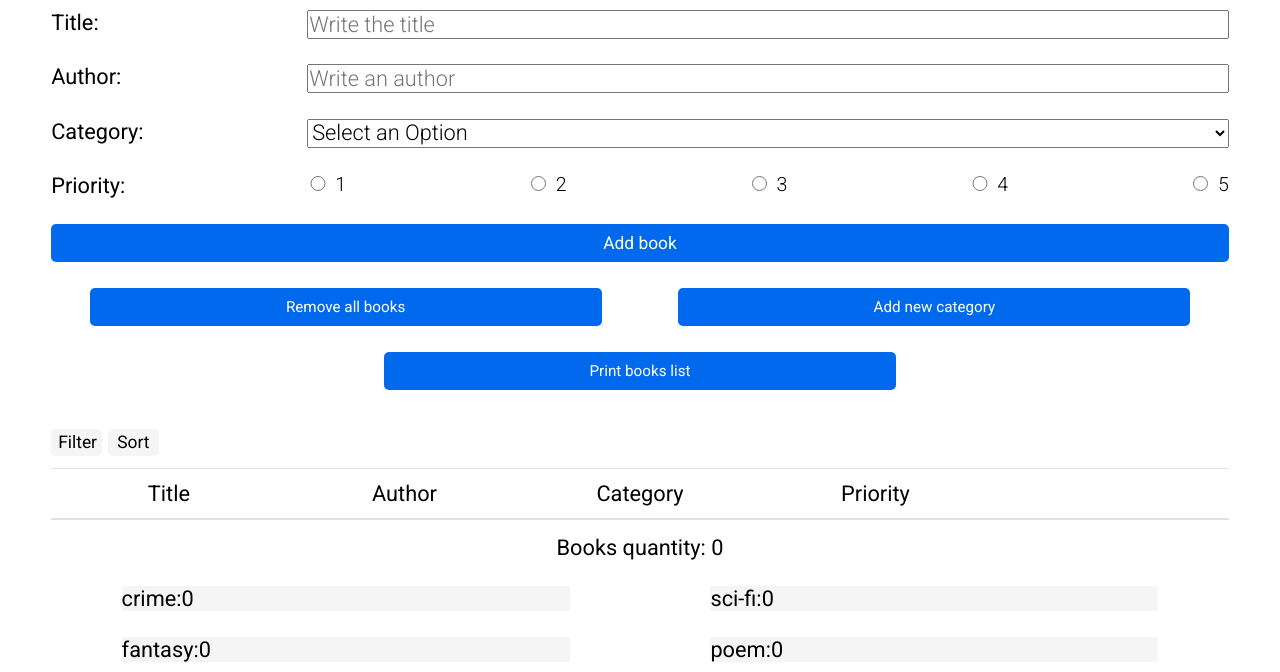
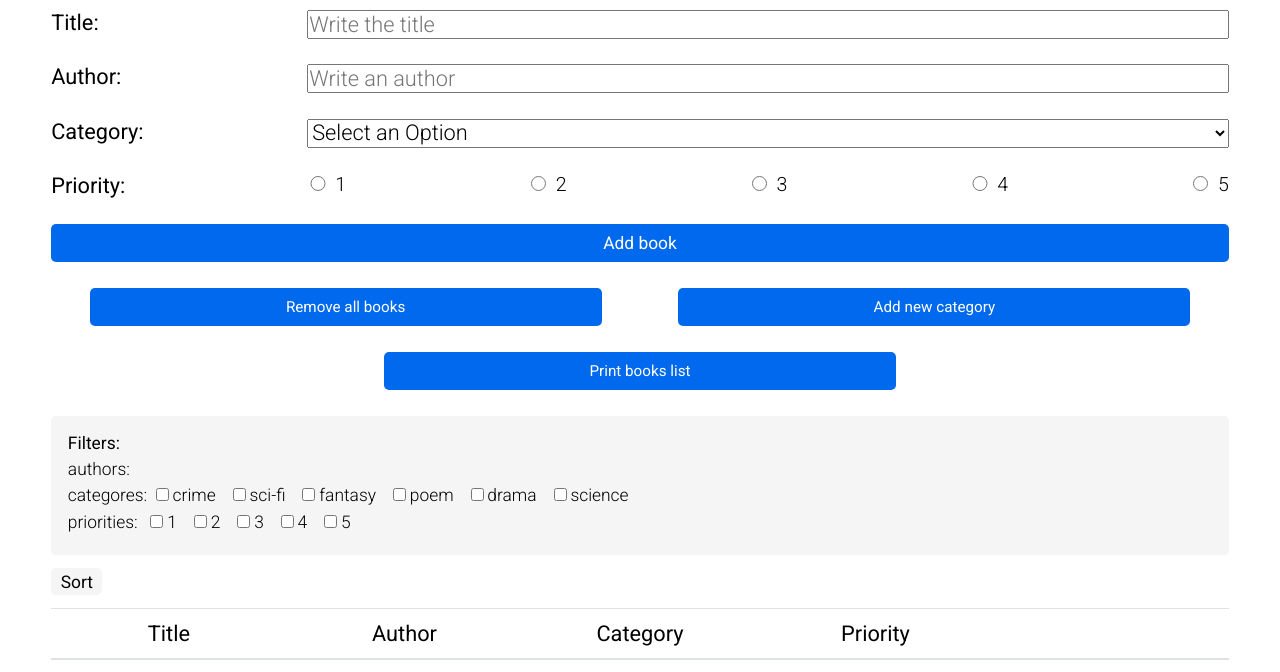
Before and after one commit to TechKir/MyBooksCatalog, a website built with webpack: page src/index.html in a window 1280 px wide. Shown: the part 123-795 px from the top of the page. Built offline with nearby package versions, Linux system fonts and the light colour scheme; files whose address does not match are found by name.

Commit message:
add filters layout and dynamic renderinginside

```diff
--- a/src/index.html
+++ b/src/index.html
@@ -69,13 +69,21 @@
       <button id='print' class='btnBox__btn btn'>Print books list</button>
     </div>
 
-    <!--Main table-->
-    <!-- zrobić haczyk id na guzik sort,
-          dodac listenrer który po kliknieciu pokazuje modal z 4 opcjami sortowania (4 buttony),
-          stworzyć ten modal - analogicznie od poprzedniego - czyli stworzyc juz ten element dać mu display none a jak klikniemy to sie pojawia.
-          stworzyć uniwersalną funkcje sortującą ( argument ma wskazywać po czym mamy sortować - 4 opcje)
-          dodać buttonom powyższą funkcje i każdemu przekazać inny argument, -->
-    <button class='sortNFilterBtn btn btnCorrectColors'>Filter</button>
+    <div class="filterBox">
+      <p>Filters:</p>
+      <ul>
+        <li id='filterByAuthor' class='filterBox__li'>authors: &nbsp<!-- DYNAMIC RENDERING --></li>
+        <li id='filterByCategory' class='filterBox__li'>categores: &nbsp<!-- DYNAMIC RENDERING --></li>
+        <li id='filterByPriority' class='filterBox__li'>priorities: &nbsp
+          <label class='filterBox__label' for=""><input type="checkbox" value='1'>1</label>&nbsp &nbsp
+          <label class='filterBox__label' for=""><input type="checkbox" value='2'>2</label>&nbsp &nbsp
+          <label class='filterBox__label' for=""><input type="checkbox" value='3'>3</label>&nbsp &nbsp
+          <label class='filterBox__label' for=""><input type="checkbox" value='4'>4</label>&nbsp &nbsp
+          <label class='filterBox__label' for=""><input type="checkbox" value='5'>5</label>&nbsp &nbsp
+        </li>
+      </ul>
+    </div>
+
     <button id='sort' class='sortNFilterBtn btn btnCorrectColors'>Sort</button>
     <div id='sortModalId' class="sortModal">
       <button id='sortByTitle' class="sortModal__btn btn btnCorrectColors">by title</button>
@@ -84,6 +92,7 @@
       <button id='sortByPriority' class="sortModal__btn btn btnCorrectColors">by priority</button>
     </div>
 
+    <!--Main table-->
     <table id='tableId' class='table'>
       <thead>
         <tr>
--- a/src/js/index.js
+++ b/src/js/index.js
@@ -32,27 +32,14 @@ document.addEventListener('DOMContentLoaded', () => {
   const sortByAuthorBtn = document.getElementById('sortByAuthor');
   const sortByCategoryBtn = document.getElementById('sortByCategory');
   const sortByPriorityBtn = document.getElementById('sortByPriority');
+  const filterByAuthorLi = document.getElementById('filterByAuthor');
+  const filterByCategoryLi = document.getElementById('filterByCategory');
+  const filterByPriorityLi = document.getElementById('filterByPriority');
 
   addBookForm.addEventListener('submit', addBook);
   removeList.addEventListener('click', removeAllBooks);
   printBtn.addEventListener('click', printList);
   addNewCategory.addEventListener('click', addCategory);
-
-  // SORT LOGIC //
-  sortBtn.addEventListener('focusin', showSortOptions);
-  sortBtn.addEventListener('focusout', hideSortOptions);
-  sortByTitleBtn.addEventListener('click', function (){
-    sortBooks('title');
-  });
-  sortByAuthorBtn.addEventListener('click', function (){
-    sortBooks('author');
-  });
-  sortByCategoryBtn.addEventListener('click', function (){
-    sortBooks('category');
-  });
-  sortByPriorityBtn.addEventListener('click', function (){
-    sortBooks('priority');
-  });
 
   // TAKES BOOKS FROM LOCAL STORAGE AND DISPLAY THEM //
   const ls = window.localStorage;
@@ -68,10 +55,60 @@ document.addEventListener('DOMContentLoaded', () => {
 
   const categories = JSON.parse(ls.getItem('categories'));
   displayCategories(categories);
-
+  displayFilterOptions(booksArr, categories)
   setBookCounter();
 
   // //////////////////// FUNCTIONS ////////////////////////
+  // [{"title":"Czerwony Kapturek","author":"Charles Perrault","category":"fantasy","priority":"1"},{"title":"Kubuś Puchatek","author":"A.A. Milne","category":"fantasy","priority":"3"},{"title":"Dziewczyna z Tatuażem","author":"Stieg Larsson","category":"crime","priority":"5"},{"title":"Dlaczego Żyjemy","author":"Wiesława Szymborska","category":"poem","priority":"2"},{"title":"Wszechświat z Niczego","author":"Lawrence Krauss","category":"science","priority":"5"}]
+
+  // FILTER LOGIC //
+  function displayFilterOptions(books, categories) {
+
+    books.forEach( function(book) {
+      const label = document.createElement('label');
+      const input = document.createElement('input');
+      const span = document.createElement('span');
+
+      span.innerHTML = `${book.author} &nbsp &nbsp`;
+      input.setAttribute('type', 'checkbox');
+      input.setAttribute('value', book.author);
+      label.setAttribute('class', 'filterBox__label')
+      label.appendChild(input);
+      label.appendChild(span);
+      filterByAuthorLi.appendChild(label);
+    })
+
+    categories.forEach( function(category) {
+      const label = document.createElement('label');
+      const input = document.createElement('input');
+      const span = document.createElement('span');
+
+      span.innerHTML = `${category} &nbsp &nbsp`;
+      input.setAttribute('type', 'checkbox');
+      input.setAttribute('value', category);
+      label.setAttribute('class', 'filterBox__label')
+      label.appendChild(input);
+      label.appendChild(span);
+      filterByCategoryLi.appendChild(label);
+    })
+  }
+
+  // SORT LOGIC //
+  sortBtn.addEventListener('focusin', showSortOptions);
+  sortBtn.addEventListener('focusout', hideSortOptions);
+  sortByTitleBtn.addEventListener('click', function (){
+    sortBooks('title');
+  });
+  sortByAuthorBtn.addEventListener('click', function (){
+    sortBooks('author');
+  });
+  sortByCategoryBtn.addEventListener('click', function (){
+    sortBooks('category');
+  });
+  sortByPriorityBtn.addEventListener('click', function (){
+    console.log('hej kliknalem priority!!')
+    sortBooks('priority');
+  });
 
   function showSortOptions () {
     sortModalId.style.display = 'inline-block';
@@ -143,6 +180,8 @@ document.addEventListener('DOMContentLoaded', () => {
     // CLEAR ALL CATEGORIES TO INIT FRESH LIST:
     categoriesList.innerHTML = '';
     categorySelect.innerHTML = '';
+    filterByAuthorLi.innerHTML = 'authors: &nbsp';
+    filterByCategoryLi.innerHTML = 'categories: &nbsp';
 
     const category = window.prompt('Add new category');
     if (category === null){
@@ -151,6 +190,7 @@ document.addEventListener('DOMContentLoaded', () => {
     }
     categories.push(category);
     ls.setItem('categories', JSON.stringify(categories));
+    displayFilterOptions(booksArr, categories);
     displayCategories(categories);
   }
 
@@ -200,7 +240,7 @@ document.addEventListener('DOMContentLoaded', () => {
               </div>
               <div class="formBox__inputBox">
                 <label for="category">Category:</label>
-                <select class='formBox__dataArea modalWidthCorrect' id="category" name='category'>
+                <select class='formBox__dataArea modalWidthCorrect' name='category'>
                   <option value="crime" ${book.category === 'crime' && 'selected'}>
                   Crime</option>
                   <option value="sci-fi" ${book.category === 'sci-fi' && 'selected'}>
@@ -259,6 +299,10 @@ document.addEventListener('DOMContentLoaded', () => {
         // CLEAR ALL CATEGORIES TO INIT FRESH LIST:
         categoriesList.innerHTML = '';
         categorySelect.innerHTML = '';
+        filterByAuthorLi.innerHTML = 'authors: &nbsp';
+        filterByCategoryLi.innerHTML = 'categories: &nbsp';
+
+        displayFilterOptions(booksArr, categories);
         displayCategories(categories);
         setBookCounter();
       }
@@ -305,6 +349,10 @@ document.addEventListener('DOMContentLoaded', () => {
         // CLEAR ALL CATEGORIES TO INIT FRESH LIST:
         categoriesList.innerHTML = '';
         categorySelect.innerHTML = '';
+        filterByAuthorLi.innerHTML = 'authors: &nbsp';
+        filterByCategoryLi.innerHTML = 'categories: &nbsp';
+
+        displayFilterOptions(booksArr, categories);
         displayCategories(categories);
       }
 
@@ -340,6 +388,10 @@ document.addEventListener('DOMContentLoaded', () => {
     })
     categoriesList.innerHTML = '';
     categorySelect.innerHTML = '';
+    filterByAuthorLi.innerHTML = 'authors: &nbsp';
+    filterByCategoryLi.innerHTML = 'categories: &nbsp';
+
+    displayFilterOptions(booksArr, categories);
     displayCategories(categories);
   };
 
@@ -351,6 +403,10 @@ document.addEventListener('DOMContentLoaded', () => {
     // CLEAR ALL CATEGORIES TO INIT FRESH LIST:
     categoriesList.innerHTML = '';
     categorySelect.innerHTML = '';
+    filterByAuthorLi.innerHTML = 'authors: &nbsp';
+    filterByCategoryLi.innerHTML = 'categories: &nbsp';
+
+    displayFilterOptions(booksArr, categories);
     displayCategories(categories);
     setBookCounter();
   }
--- a/src/scss/index.scss
+++ b/src/scss/index.scss
@@ -11,7 +11,7 @@ body{
   // background-size: cover;
 }
 
-.sortModal{
+.sortModal {
   position: absolute;
   background-color: whitesmoke;
   border-radius: 5px;
@@ -22,6 +22,25 @@ body{
   &__btn{
     padding: 4px;
     width: 100px;
+  }
+}
+
+.filterBox {
+  background-color: whitesmoke;
+  border-radius: 5px;
+  padding: 1.3vw;
+  margin: 1vw 0;
+  font-size: 0.8em;
+  &__li {
+    list-style: none;
+    font-weight: 300;
+    margin: 0.5vw 0;
+  }
+  &__label {
+    font-weight: 300;
+    input {
+      margin-right: 0.3vw;
+    }
   }
 }
 
@@ -245,7 +264,6 @@ body{
     table-layout: fixed;
     width: 92vw;
     &__td {
-      vertical-align: bottom;
       border-bottom: 2px solid #dee2e6;
       padding: .75rem;
       border-top: 1px solid #dee2e6;
@@ -354,7 +372,7 @@ body{
   }
 
   .sortNFilterBtn {
-    margin: 2vw 0 1vw 0;
+    margin: 0vw 0 1vw 0;
     width: 4vw;
   }
 }
@@ -424,7 +442,7 @@ body{
   }
 
   .sortNFilterBtn {
-    margin: 20px 0 5px 0;
+    margin: 0px 0 5px 0;
     width: 52px;
   }
 
```
